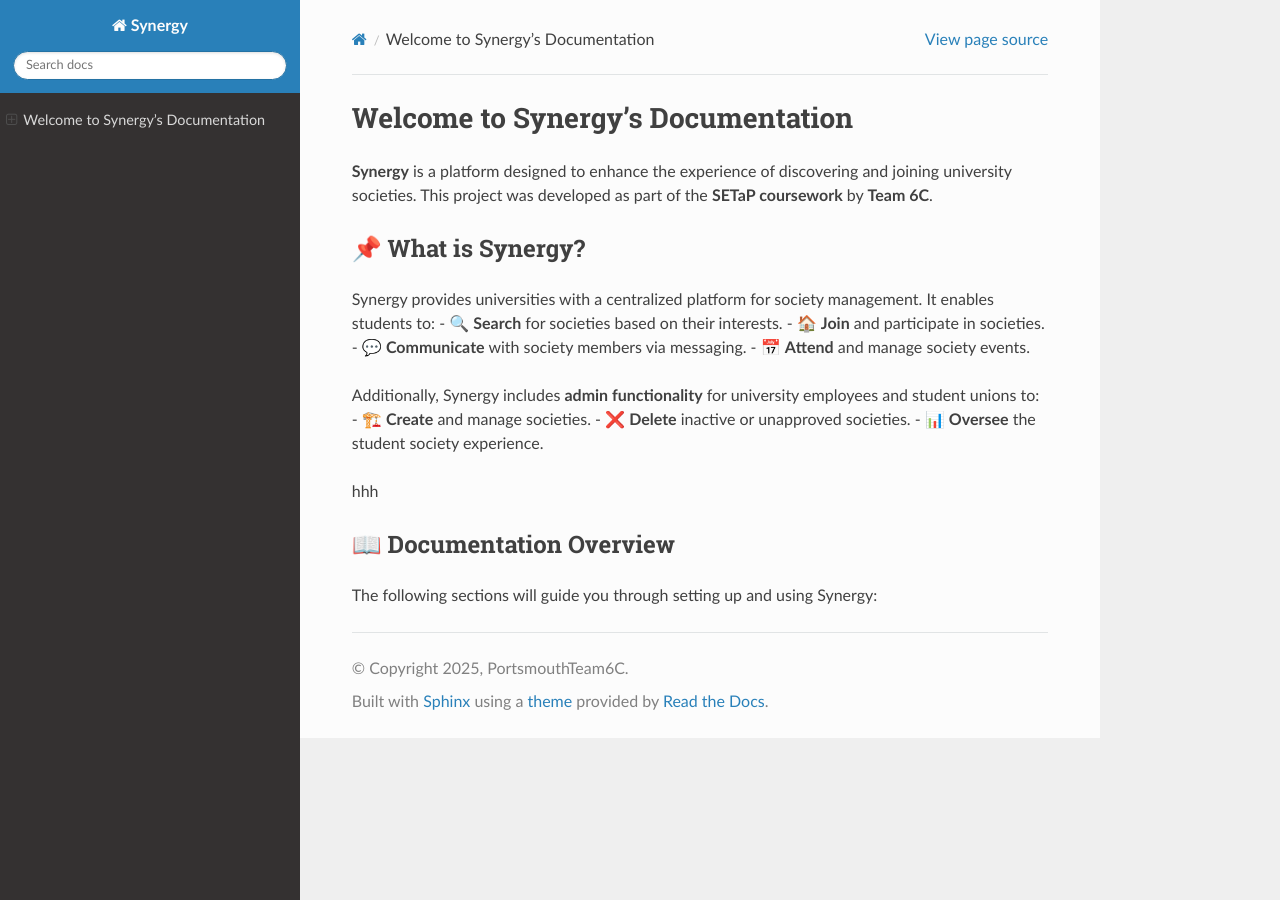
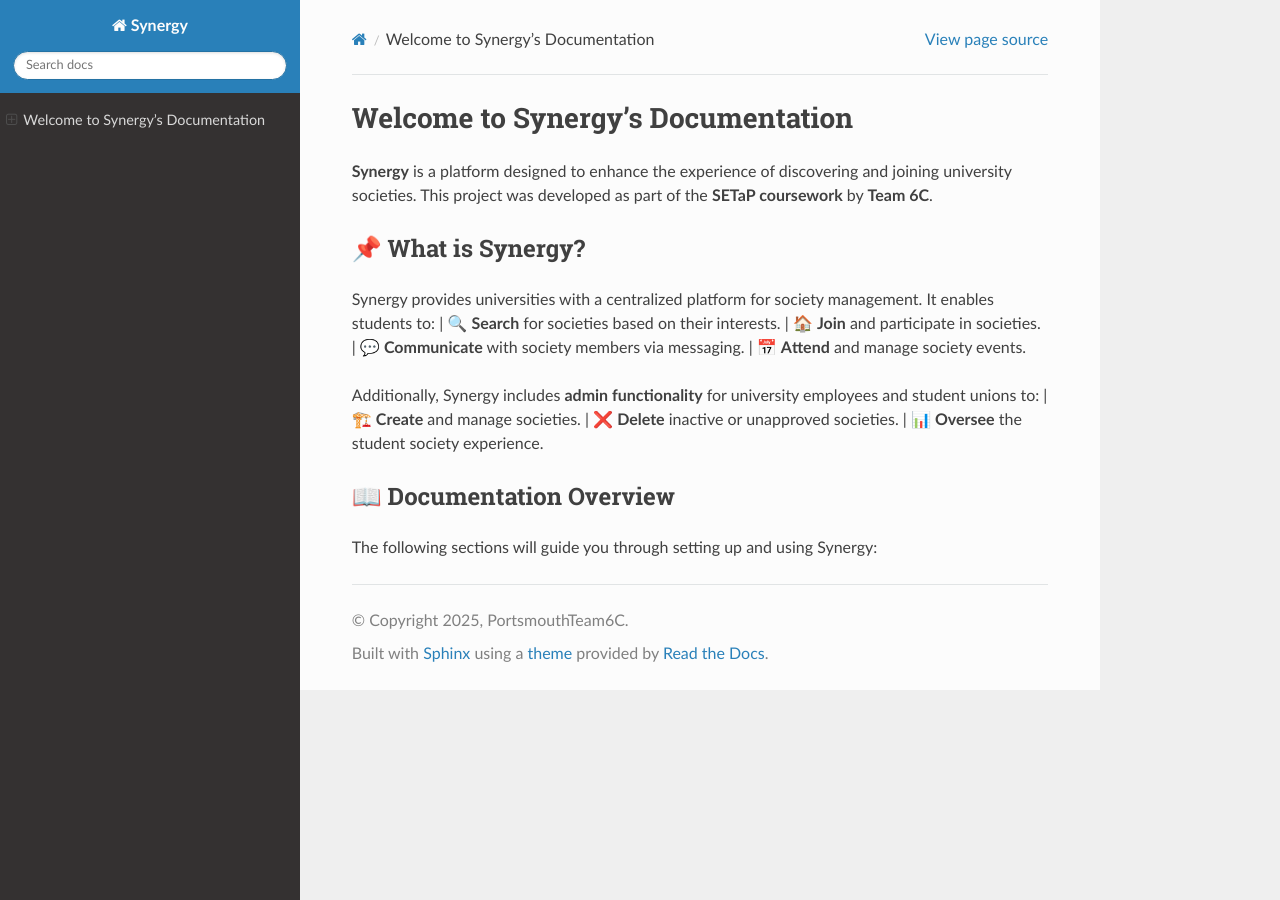
Before and after one commit to PortsmouthTeam6C/SETaP-Code, a Sphinx documentation site: the page built from docs/index.rst, in a window 1280 px wide. Built offline with Sphinx 7.4.7 and the Read the Docs theme 3.1.0, drawn with Linux system fonts in a browser that asks for light colours; pages that are not in the unit, such as notebooks, are missing from menus.

Commit message:
Update index.rst

```diff
--- a/docs/index.rst
+++ b/docs/index.rst
@@ -8,21 +8,15 @@ This project was developed as part of the **SETaP coursework** by **Team 6C**.
 📌 **What is Synergy?**
 ------------------------------
 Synergy provides universities with a centralized platform for society management. It enables students to:
-- 🔍 **Search** for societies based on their interests.
-- 🏠 **Join** and participate in societies.
-- 💬 **Communicate** with society members via messaging.
-- 📅 **Attend** and manage society events.
+| 🔍 **Search** for societies based on their interests.
+| 🏠 **Join** and participate in societies.
+| 💬 **Communicate** with society members via messaging.
+| 📅 **Attend** and manage society events.
 
 Additionally, Synergy includes **admin functionality** for university employees and student unions to:
-- 🏗️ **Create** and manage societies.
-- ❌ **Delete** inactive or unapproved societies.
-- 📊 **Oversee** the student society experience.
-
-hhh
-
-
-
-
+| 🏗️ **Create** and manage societies.
+| ❌ **Delete** inactive or unapproved societies.
+| 📊 **Oversee** the student society experience.
 
 📖 **Documentation Overview**
 ------------------------------
```
